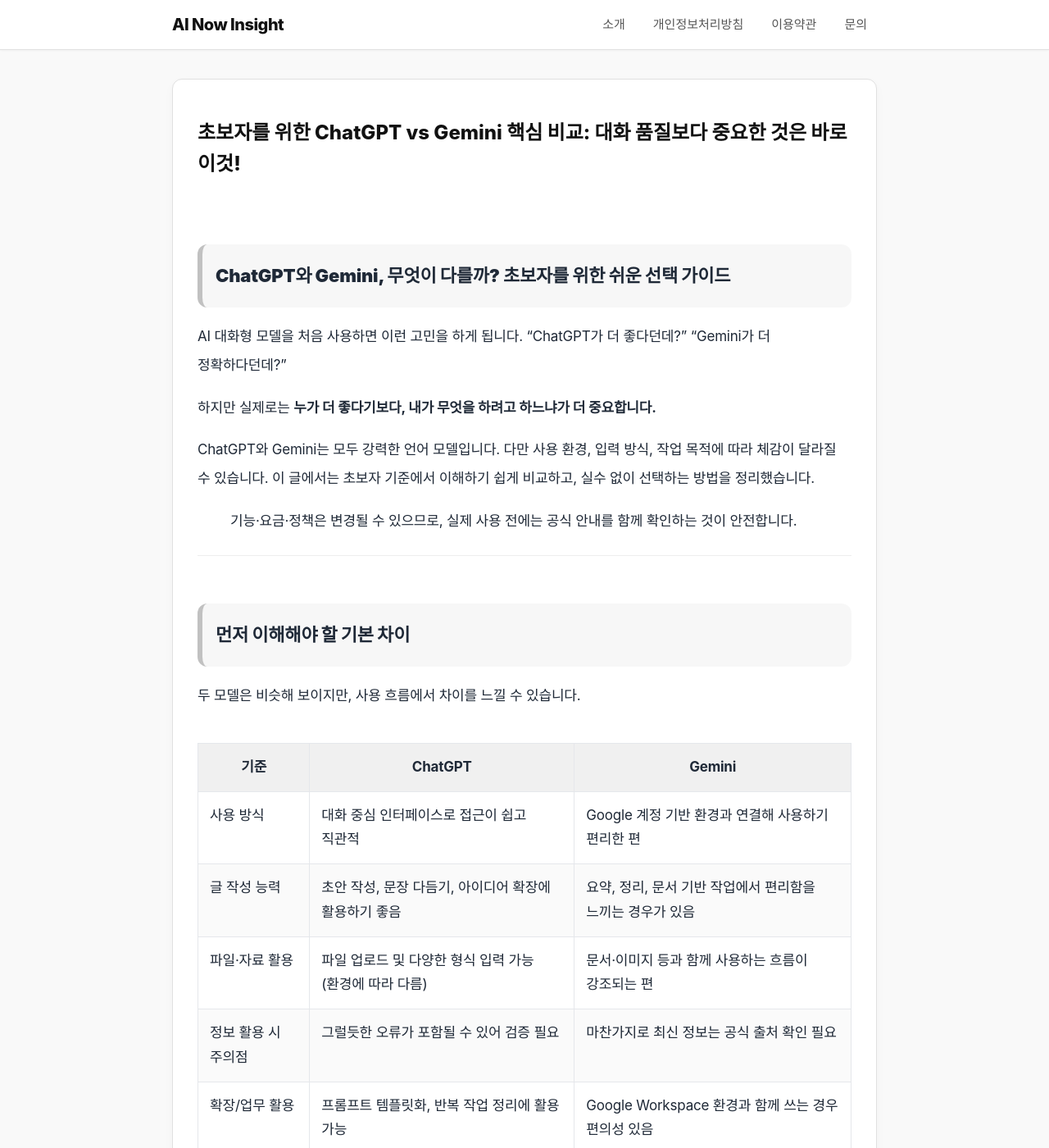
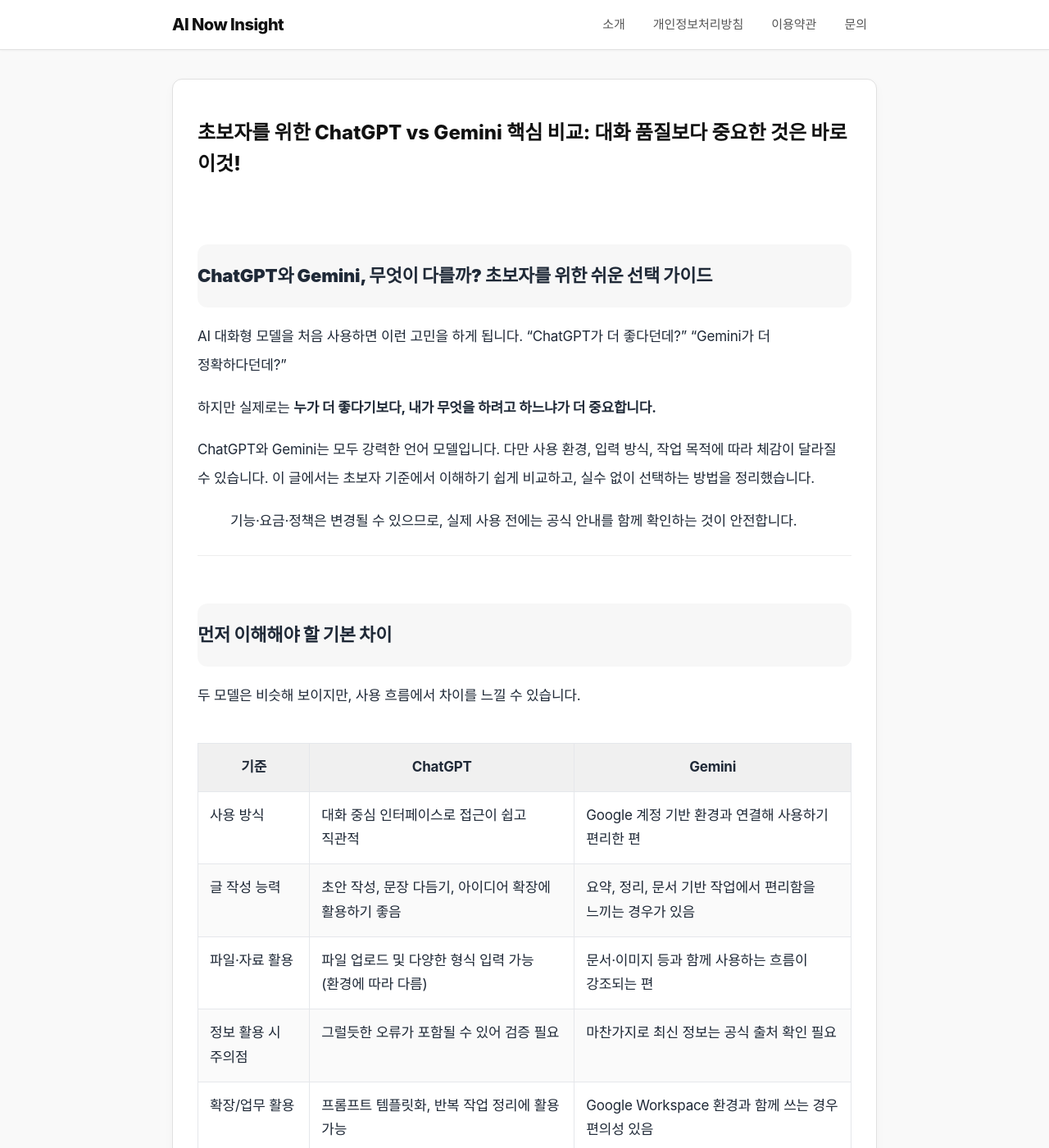
Before and after one commit to ilovegkd/ilovegkd.github.io, a Jekyll site: the page built from _posts/2026-02-14-post-6785.md, in a window 1280 px wide and 1400 px high. Shown: the whole window at 82% size. Built offline with Jekyll 4.4.1, drawn with Linux system fonts in a browser that asks for light colours.

Commit message:
Update site.css

```diff
--- a/assets/site.css
+++ b/assets/site.css
@@ -200,8 +200,8 @@
   margin:58px 0 18px;
   font-size:22px;
   font-weight:900;
-  padding:16px 16px;
-  border-left:6px solid rgba(0,0,0,.22);
+  padding:16px 0px;
+
   background:rgba(0,0,0,.03);
   border-radius:12px;
 }
```
